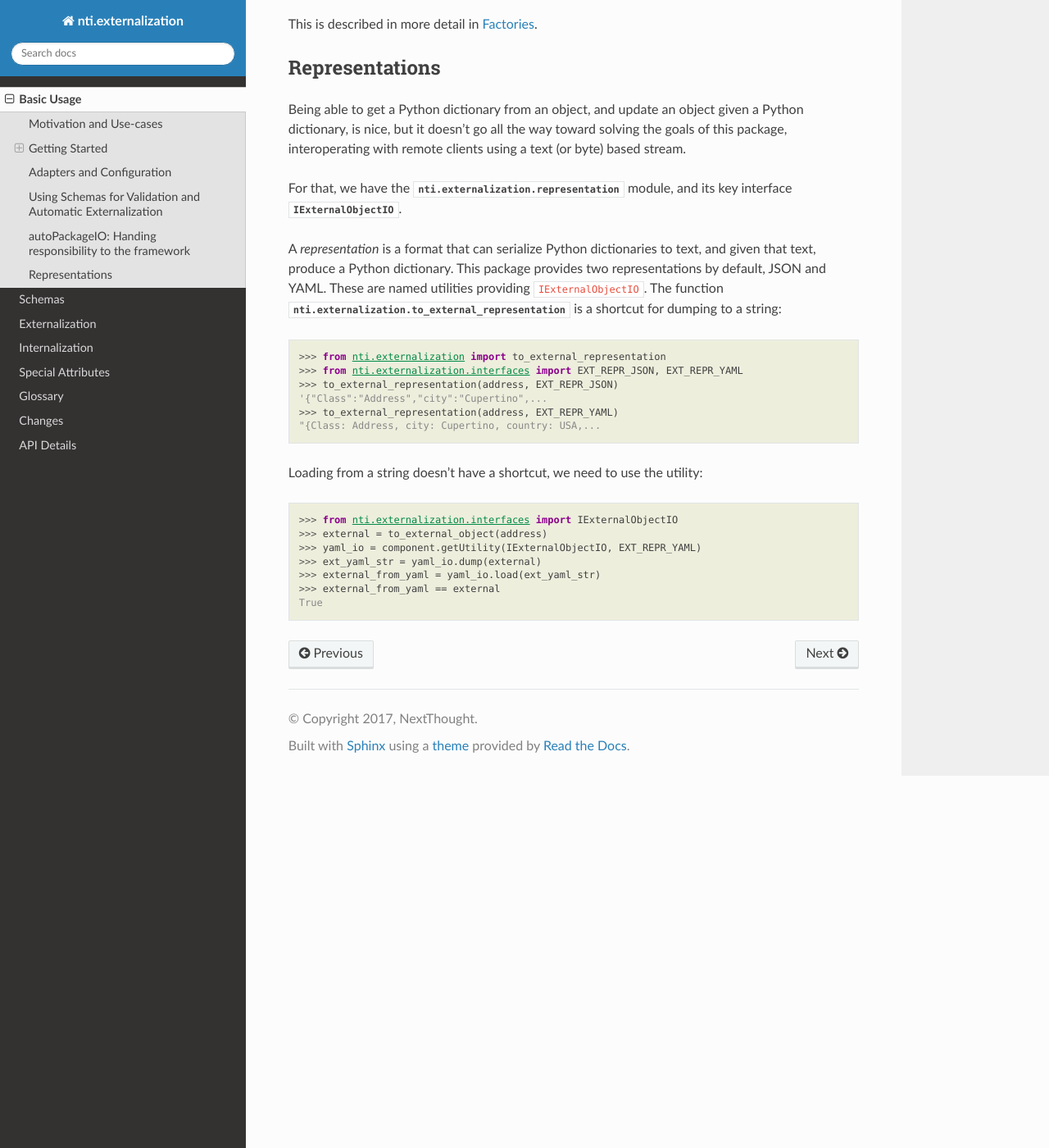
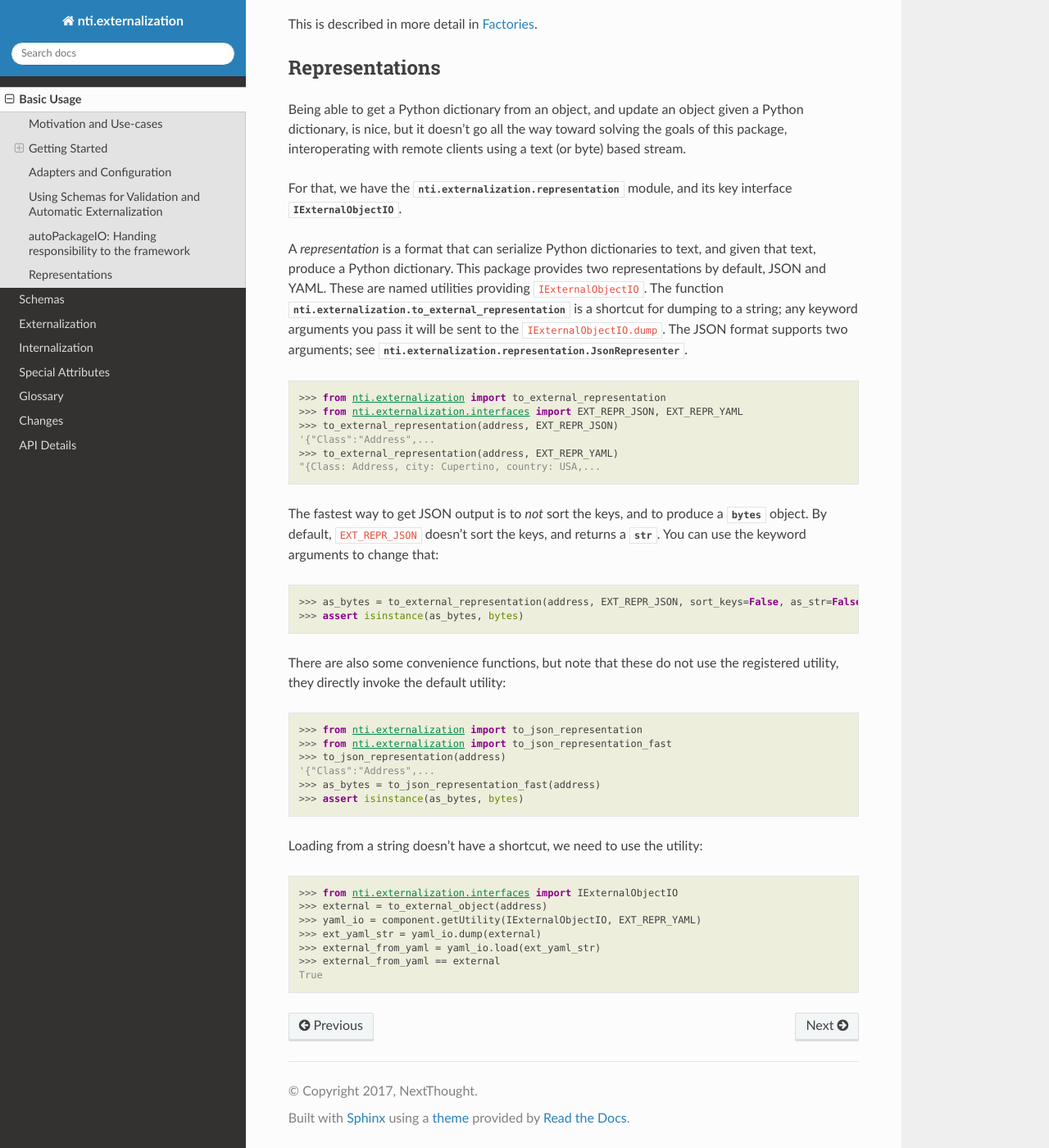
Before and after one commit to OpenNTI/nti.externalization, a Sphinx documentation site: the page built from docs/basics.rst, in a window 1280 px wide and 1400 px high, scrolled down 9604 px. Shown: the whole window at 82% size. Built offline with Sphinx 7.4.7 and the Read the Docs theme 3.1.0, drawn with Linux system fonts in a browser that asks for light colours.

Commit message:
Expose some of the speed tweaks available from orjson.

```diff
--- a/docs/basics.rst
+++ b/docs/basics.rst
@@ -536,14 +536,36 @@ A *representation* is a format that can serialize Python dictionaries
 to text, and given that text, produce a Python dictionary. This
 package provides two representations by default, JSON and YAML. These
 are named utilities providing ``IExternalObjectIO``. The function
-`nti.externalization.to_external_representation` is a shortcut for dumping to a string:
+`nti.externalization.to_external_representation` is a shortcut for
+dumping to a string; any keyword arguments you pass it will be
+sent to the ``IExternalObjectIO.dump``. The JSON format supports two
+arguments; see `nti.externalization.representation.JsonRepresenter`.
 
     >>> from nti.externalization import to_external_representation
     >>> from nti.externalization.interfaces import EXT_REPR_JSON, EXT_REPR_YAML
     >>> to_external_representation(address, EXT_REPR_JSON)
-    '{"Class":"Address","city":"Cupertino",...
+    '{"Class":"Address",...
     >>> to_external_representation(address, EXT_REPR_YAML)
     "{Class: Address, city: Cupertino, country: USA,...
+
+The fastest way to get JSON output is to *not* sort the keys, and to
+produce a :class:`bytes` object. By default, ``EXT_REPR_JSON``
+doesn't sort the keys, and returns a :class:`str`. You can use the
+keyword arguments to change that:
+
+    >>> as_bytes = to_external_representation(address, EXT_REPR_JSON, sort_keys=False, as_str=False)
+    >>> assert isinstance(as_bytes, bytes)
+
+There are also some convenience functions, but note that these do not
+use the registered utility, they directly invoke the default utility:
+
+    >>> from nti.externalization import to_json_representation
+    >>> from nti.externalization import to_json_representation_fast
+    >>> to_json_representation(address)
+    '{"Class":"Address",...
+    >>> as_bytes = to_json_representation_fast(address)
+    >>> assert isinstance(as_bytes, bytes)
+
 
 Loading from a string doesn't have a shortcut, we need to use the
 utility:
```
Also changed, not shown: 4 other files.
